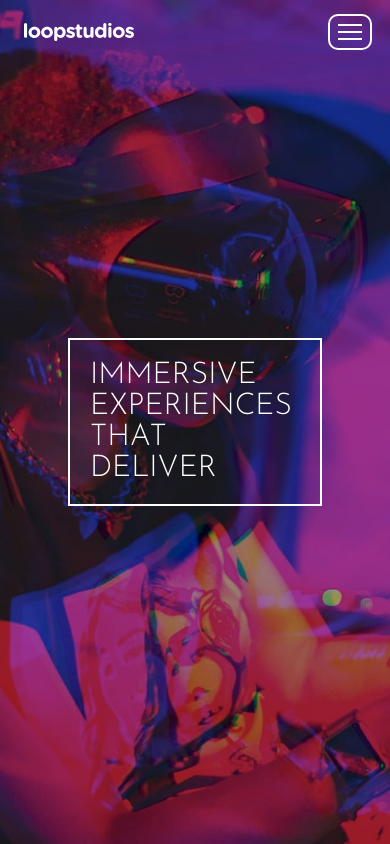
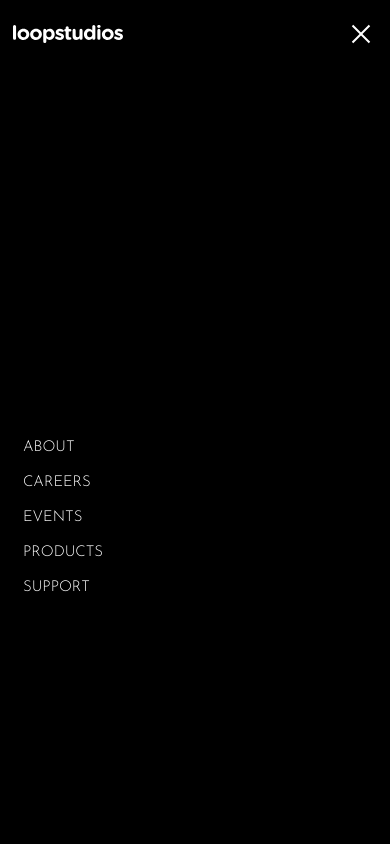
Before and after one commit to remainhumble/-Loopstudios-landing-page, a plain HTML site: page index.html in a window 390 px wide. Both pictures are taken after a click on the button "Open menu". Shown: the top 844 px of the page. Drawn offline with Linux system fonts and the light colour scheme.

Commit message:
mobile navigation toggle

```diff
--- a/index.html
+++ b/index.html
@@ -13,6 +13,7 @@
     />
     <link rel="stylesheet" href="style.css" />
     <title>Frontend Mentor | Loopstudios landing page</title>
+  <script defer src="script.js"></script>
   </head>
   <body>
     <header>
@@ -27,6 +28,29 @@
         >
           <img src="./images/icon-hamburger.svg" alt="" />
         </button>
+        <div id="mobile-menu">
+          <div id="top-part">
+            <a href="#" aria-label="Loopstudios home">
+              <img src="./images/logo.svg" alt="Loopstudios logo" class="logo" />
+            </a>
+            <button
+              class="close-button"
+              aria-label="Close menu"
+              aria-expanded="true"
+            >
+              <img src="./images/icon-close.svg" alt="" />
+            </button>
+          </div>
+          <nav class="mobile-navigation" aria-label="Mobile Navigation">
+            <ul>
+              <li><a href="#">About</a></li>
+              <li><a href="#">Careers</a></li>
+              <li><a href="#">Events</a></li>
+              <li><a href="#">Products</a></li>
+              <li><a href="#">Support</a></li>
+            </ul>
+          </nav>
+        </div>
         <nav class="primary-navigation" aria-label="Primary Navigation">
           <ul>
             <li><a href="#">About</a></li>
--- /dev/null
+++ b/script.js
@@ -0,0 +1,13 @@
+const menuButton = document.querySelector(".menu-button");
+const closeButton = document.querySelector(".close-button");
+const mobileMenu = document.getElementById("mobile-menu");
+
+const mobileNavigationToggle = () => {
+  const isExpanded = menuButton.getAttribute("aria-expanded") === "true";
+  menuButton.setAttribute("aria-expanded", !isExpanded);
+  closeButton.setAttribute("aria-expanded", !isExpanded);
+  mobileMenu.style.display = isExpanded ? "none" : "block";
+};
+
+menuButton.addEventListener("click", mobileNavigationToggle);
+closeButton.addEventListener("click", mobileNavigationToggle);
--- a/style.scss
+++ b/style.scss
@@ -82,7 +82,6 @@ header {
 .menu-button {
   background: transparent;
   border: none;
-  padding: 0.25rem;
   display: inline-flex;
   align-items: center;
   cursor: pointer;
@@ -92,6 +91,57 @@ header {
   outline: 2px solid $white;
   outline-offset: 4px;
   border-radius: 4px;
+}
+
+#mobile-menu {
+  display: none;
+  height: 100vh;
+  background-color: $black;
+  padding: 23px 13px;
+  top: 0;
+  left: 0;
+  right: 0;
+  position: fixed;
+  z-index: 9;
+  #top-part {
+    display: flex;
+    justify-content: space-between;
+    align-items: center;
+    margin-bottom: 50px;
+    .close-button {
+      background: transparent;
+      border: none;
+      display: inline-flex;
+      align-items: center;
+      cursor: pointer;
+    }
+  }
+  .mobile-navigation {
+    display: flex;
+    align-items: center;
+    height: 100%;
+    ul {
+      display: flex;
+      flex-direction: column;
+      justify-content: center;
+      padding: 0;
+      margin: 0;
+      list-style: $lsnone;
+      li {
+        padding: 10px;
+        font-family: $font-josefin;
+        text-transform: $uppercase;
+        font-weight: $fw300;
+      }
+      li a {
+        color: $white;
+        text-decoration: none;
+      }
+      li:hover {
+        border-bottom: 2px solid $white;
+      }
+    }
+  }
 }
 
 main {
@@ -259,6 +309,9 @@ footer {
     background-image: url("./images/desktop/image-hero.jpg");
     display: flex;
     align-items: flex-start;
+    #mobile-menu {
+      display: none;
+    }
     h1 {
       max-width: 445px;
       font-size: 48px;
```
Also changed, not shown: style.css, 1 other file.
